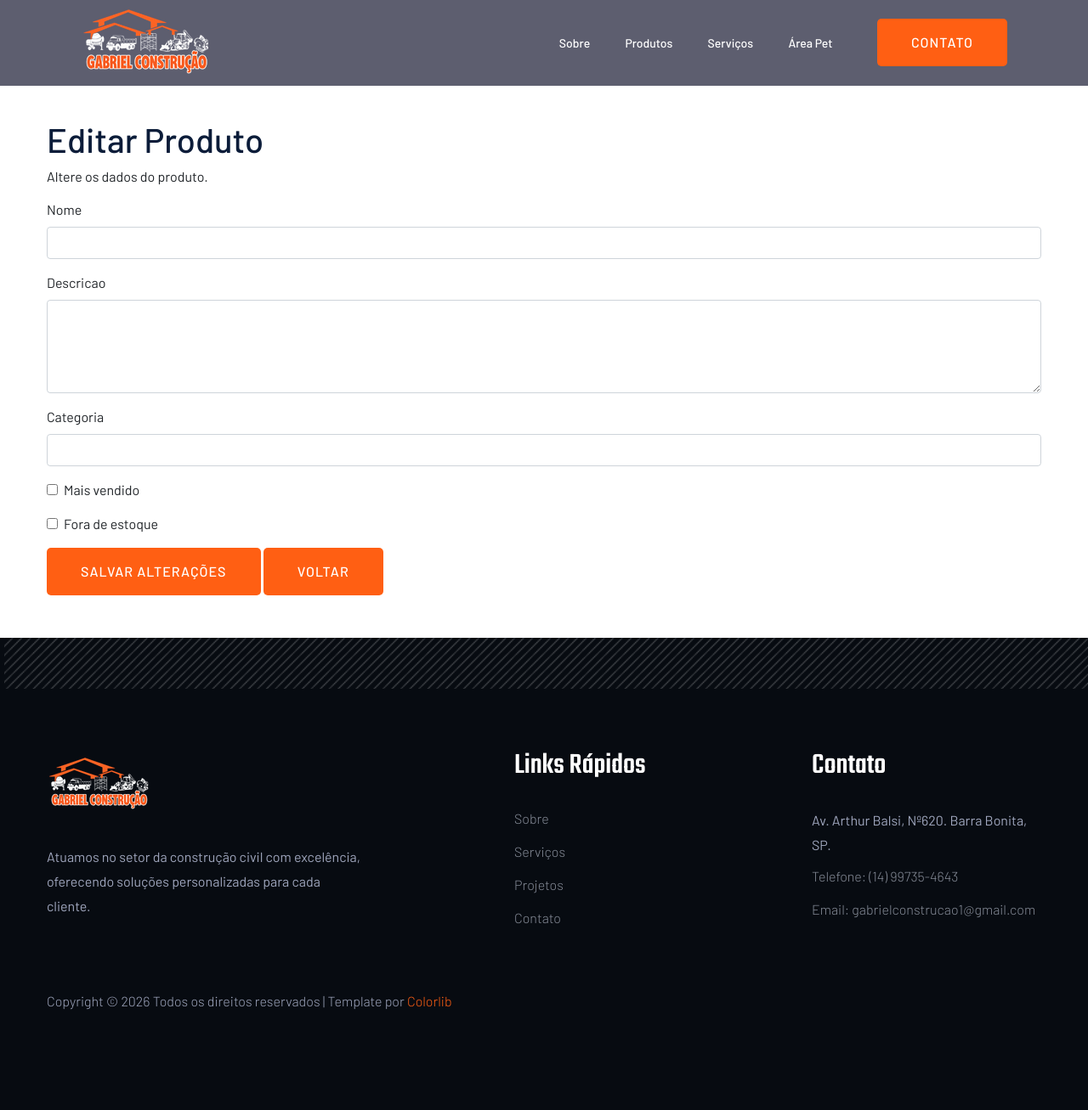
After one commit to matheusf21/TCC-GC, an ASP.NET Core app: template GabrielConstrucaoMVC/Views/Produtos/Editar.cshtml in a window 1280 px wide. The commit adds this page. Shown: the whole page at 85% size. Run offline with ASP.NET Core 8, Linux system fonts and the light colour scheme; the template is opened without the code that fills it, so the values that code supplies are empty; some libraries are stand-ins or nearby versions.

Commit message:
conclui CRUD administrativo de produtos

```diff
--- /dev/null
+++ b/GabrielConstrucaoMVC/Views/Produtos/Editar.cshtml
@@ -0,0 +1,74 @@
+@model GabrielConstrucaoMVC.Models.Produto
+
+@{
+    ViewData["Title"] = "Editar Produto";
+}
+
+@section Styles {
+    <style>
+        .pagina-editar-produto {
+            padding-top: 140px !important;
+            padding-bottom: 50px;
+            min-height: 600px;
+        }
+    </style>
+}
+
+<div class="pagina-editar-produto">
+    <div class="container">
+
+        <h1>Editar Produto</h1>
+
+        <p>Altere os dados do produto.</p>
+
+        <form asp-action="Editar" method="post">
+            <input asp-for="Id" type="hidden" />
+
+            <div class="mb-3">
+                <label asp-for="Nome" class="form-label"></label>
+                <input asp-for="Nome" class="form-control" />
+                <span asp-validation-for="Nome" class="text-danger"></span>
+            </div>
+
+            <div class="mb-3">
+                <label asp-for="Descricao" class="form-label"></label>
+                <textarea asp-for="Descricao"
+                          class="form-control"
+                          rows="4"></textarea>
+                <span asp-validation-for="Descricao" class="text-danger"></span>
+            </div>
+
+            <div class="mb-3">
+                <label asp-for="Categoria" class="form-label"></label>
+                <input asp-for="Categoria" class="form-control" />
+                <span asp-validation-for="Categoria" class="text-danger"></span>
+            </div>
+
+            <div class="form-check mb-3">
+                <input asp-for="MaisVendido" class="form-check-input" />
+
+                <label asp-for="MaisVendido" class="form-check-label">
+                    Mais vendido
+                </label>
+            </div>
+
+            <div class="form-check mb-3">
+                <input asp-for="ForaDeEstoque" class="form-check-input" />
+
+                <label asp-for="ForaDeEstoque" class="form-check-label">
+                    Fora de estoque
+                </label>
+            </div>
+
+            <button type="submit" class="btn btn-success">
+                Salvar Alterações
+            </button>
+
+            <a asp-action="Index" class="btn btn-secondary">
+                Voltar
+            </a>
+
+        </form>
+
+    </div>
+</div>
```
Also changed, not shown: GabrielConstrucaoMVC/Controllers/ProdutosController.cs (+59 -0 lines), GabrielConstrucaoMVC/Views/Produtos/Excluir.cshtml (added, +43 -0 lines), GabrielConstrucaoMVC/Views/Produtos/Index.cshtml (+56 -1 lines).
